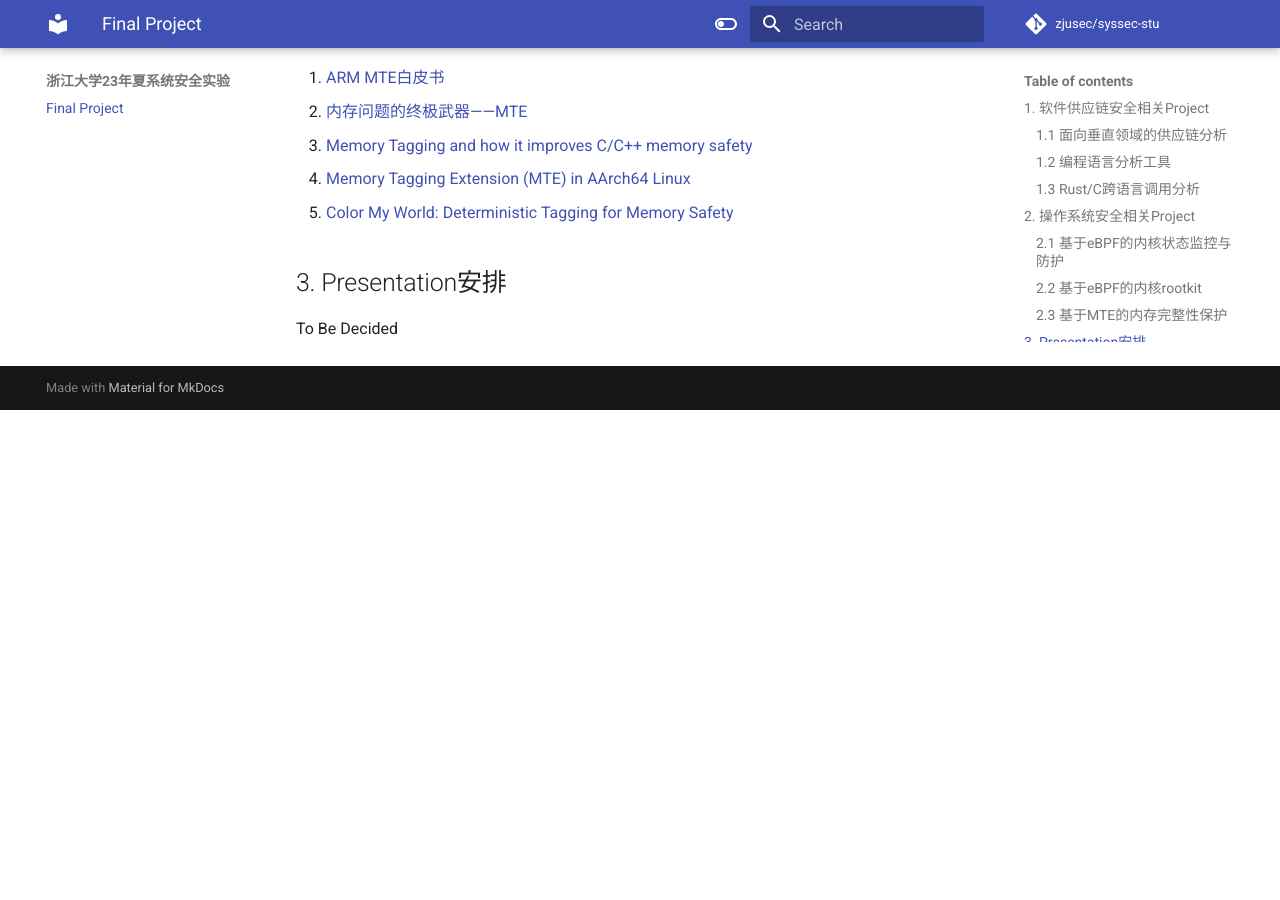
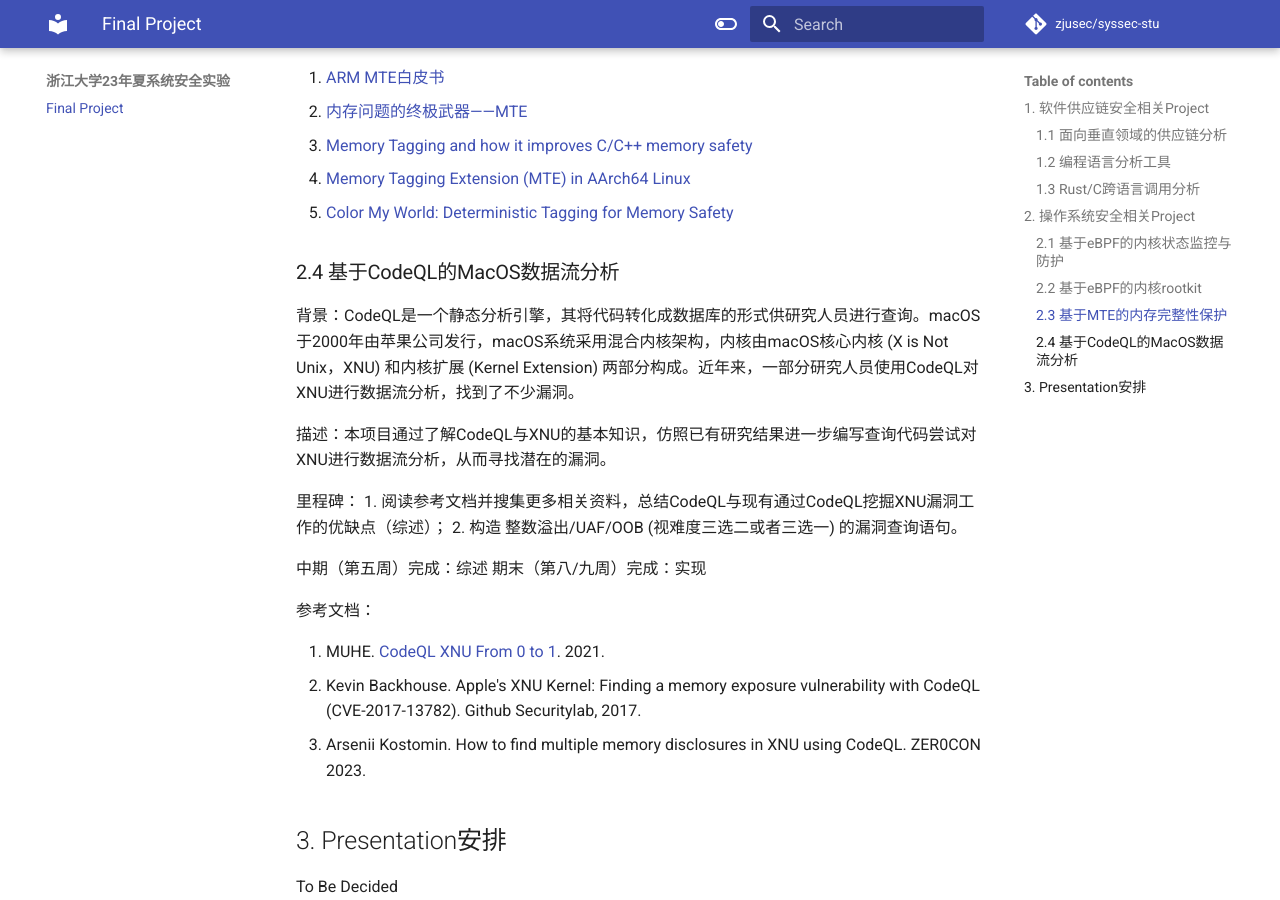
Before and after one commit to syssec24/syssec24.github.io, an MkDocs documentation site: the page built from docs/proj.md, in a window 1280 px wide and 900 px high, scrolled down 3875 px. Built offline with MkDocs 1.6.1 and Material for MkDocs 9.7.7, drawn with Linux system fonts in a browser that asks for light colours; before the commit the page ends 4285 px from its top, so only the background shows below that.

Commit message:
update docs/proj.md 基于CodeQL的MacOS数据流分析.
Signed-off-by: Drl.emrn <7926241+drlemrn@user.noreply.gitee.com>

```diff
--- a/docs/proj.md
+++ b/docs/proj.md
@@ -119,6 +119,24 @@ Arm在2019年发布的ARMv8.5硬件规范中首次提出了MTE，它用4个比
 4. [Memory Tagging Extension (MTE) in AArch64 Linux](https://www.kernel.org/doc/html/latest/arm64/memory-tagging-extension.html)
 5. [Color My World: Deterministic Tagging for Memory Safety](https://arxiv.org/pdf/2204.03781.pdf)
 
+### 2.4 基于CodeQL的MacOS数据流分析
+
+背景：CodeQL是一个静态分析引擎，其将代码转化成数据库的形式供研究人员进行查询。macOS于2000年由苹果公司发行，macOS系统采用混合内核架构，内核由macOS核心内核 (X is Not Unix，XNU) 和内核扩展 (Kernel Extension) 两部分构成。近年来，一部分研究人员使用CodeQL对XNU进行数据流分析，找到了不少漏洞。
+
+描述：本项目通过了解CodeQL与XNU的基本知识，仿照已有研究结果进一步编写查询代码尝试对XNU进行数据流分析，从而寻找潜在的漏洞。
+
+里程碑：
+1. 阅读参考文档并搜集更多相关资料，总结CodeQL与现有通过CodeQL挖掘XNU漏洞工作的优缺点（综述）；
+2. 构造 整数溢出/UAF/OOB (视难度三选二或者三选一) 的漏洞查询语句。
+
+中期（第五周）完成：综述
+期末（第八/九周）完成：实现
+
+参考文档：
+
+1. MUHE. [CodeQL XNU From 0 to 1](https://o0xmuhe.github.io/2021/02/15/CodeQL-XNU-From-0-to-1/). 2021.
+2. Kevin Backhouse. Apple's XNU Kernel: Finding a memory exposure vulnerability with CodeQL (CVE-2017-13782). Github Securitylab, 2017.
+3. Arsenii Kostomin. How to find multiple memory disclosures in XNU using CodeQL. ZER0CON 2023.
 
 ## 3. Presentation安排
 
```
